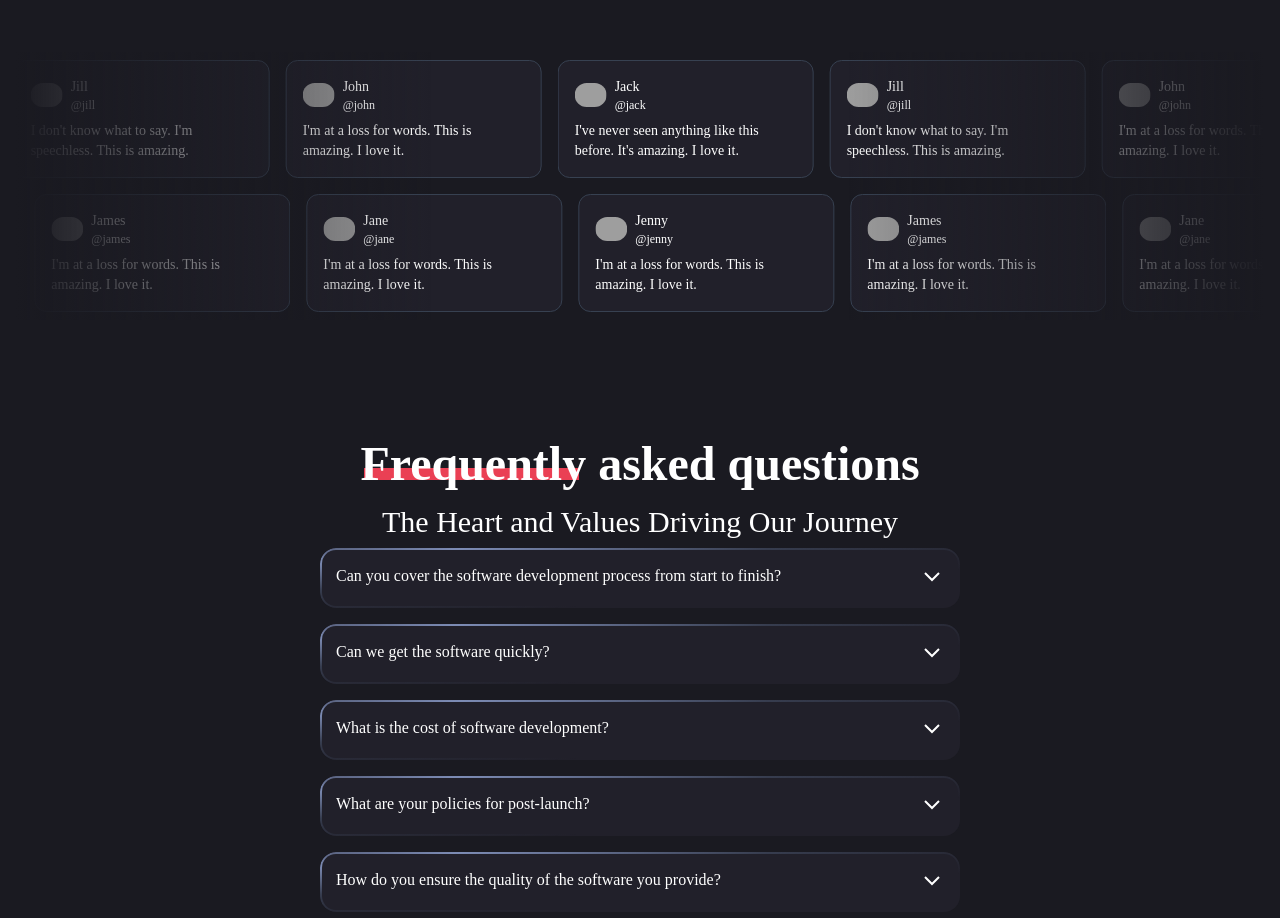
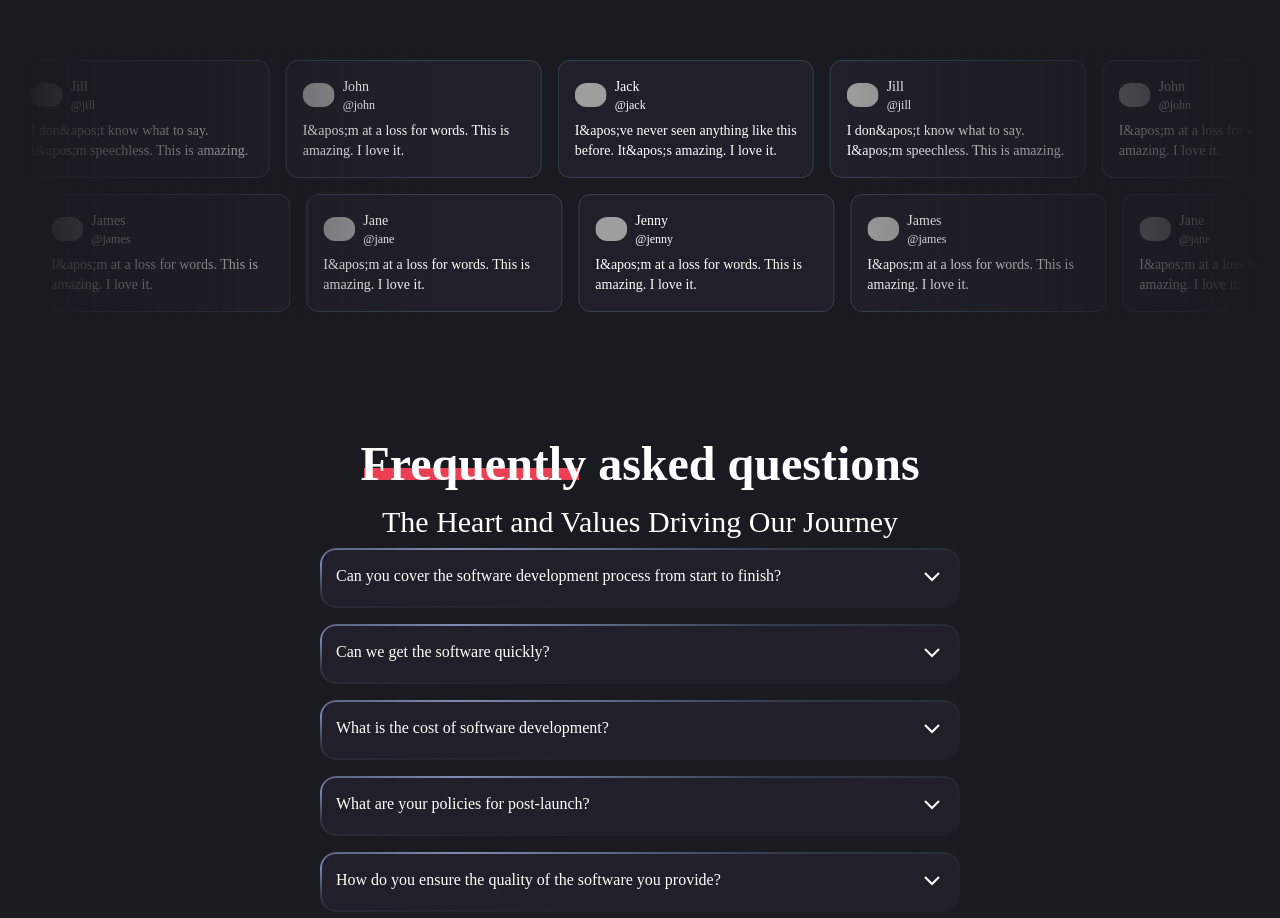
Before and after one commit to Alaa-Eldeyn/progo-website, a Next.js app: page / in a window 1280 px wide. Shown: the part 9514-10432 px from the top of the page. Built offline with nearby package versions, Linux system fonts and the light colour scheme; grey boxes are pictures that could not be loaded.

Commit message:
Fix HTML entity references in text content and update component imports for consistency

```diff
--- a/app/_components/Footer.tsx
+++ b/app/_components/Footer.tsx
@@ -12,10 +12,10 @@ const Footer = () => {
           <Logo />
           <p className="text-gray-400 text-sm my-6">
             A software development company specializing in providing innovative
-            and customized solutions to meet clients' needs, including designing
-            and developing applications and websites, as well as creating
-            integrated business systems. We strive to deliver quality and
-            efficiency to ensure the success of our clients' projects.
+            and customized solutions to meet clients&apos; needs, including
+            designing and developing applications and websites, as well as
+            creating integrated business systems. We strive to deliver quality
+            and efficiency to ensure the success of our clients&apos; projects.
           </p>
           <div className="flex items-center gap-3">
             <div className="w-10 h-[2px] mb-1.5 bg-white rounded-lg" />
--- a/app/_components/Roadmap.tsx
+++ b/app/_components/Roadmap.tsx
@@ -11,8 +11,8 @@ function Roadmap() {
             Define Needs and Details
           </p>
           <p className="text-[#718096]">
-            Identify the project's needs and outline all necessary details to
-            ensure tasks are executed clearly and systematically, achieving
+            Identify the project&apos;s needs and outline all necessary details
+            to ensure tasks are executed clearly and systematically, achieving
             objectives efficiently.
           </p>
         </div>
@@ -59,8 +59,8 @@ function Roadmap() {
           <p className="text-[#718096]">
             This stage focuses on creating user-friendly and visually appealing
             interfaces. It includes designing layouts, selecting styles, and
-            ensuring the best user experience that aligns with the project's
-            goals.
+            ensuring the best user experience that aligns with the
+            project&apos;s goals.
           </p>
         </div>
       ),
@@ -75,7 +75,7 @@ function Roadmap() {
           <p className="text-[#718096]">
             This phase involves turning designs into functional systems by
             writing clean, efficient, and scalable code to build the
-            application's core features and functionalities.
+            application&apos;s core features and functionalities.
           </p>
         </div>
       ),
--- a/app/_components/ui/Marquee.tsx
+++ b/app/_components/ui/Marquee.tsx
@@ -7,7 +7,7 @@ interface MarqueeProps {
   children?: React.ReactNode;
   vertical?: boolean;
   repeat?: number;
-  [key: string]: any;
+  [key: string]: unknown;
 }
 
 export function Marquee({
--- a/data/index.ts
+++ b/data/index.ts
@@ -228,37 +228,37 @@ export const reviews = [
   {
     name: "Jack",
     username: "@jack",
-    body: "I've never seen anything like this before. It's amazing. I love it.",
+    body: "I&apos;ve never seen anything like this before. It&apos;s amazing. I love it.",
     img: "https://avatar.vercel.sh/jack",
   },
   {
     name: "Jill",
     username: "@jill",
-    body: "I don't know what to say. I'm speechless. This is amazing.",
+    body: "I don&apos;t know what to say. I&apos;m speechless. This is amazing.",
     img: "https://avatar.vercel.sh/jill",
   },
   {
     name: "John",
     username: "@john",
-    body: "I'm at a loss for words. This is amazing. I love it.",
+    body: "I&apos;m at a loss for words. This is amazing. I love it.",
     img: "https://avatar.vercel.sh/john",
   },
   {
     name: "Jane",
     username: "@jane",
-    body: "I'm at a loss for words. This is amazing. I love it.",
+    body: "I&apos;m at a loss for words. This is amazing. I love it.",
     img: "https://avatar.vercel.sh/jane",
   },
   {
     name: "Jenny",
     username: "@jenny",
-    body: "I'm at a loss for words. This is amazing. I love it.",
+    body: "I&apos;m at a loss for words. This is amazing. I love it.",
     img: "https://avatar.vercel.sh/jenny",
   },
   {
     name: "James",
     username: "@james",
-    body: "I'm at a loss for words. This is amazing. I love it.",
+    body: "I&apos;m at a loss for words. This is amazing. I love it.",
     img: "https://avatar.vercel.sh/james",
   },
 ];
@@ -273,7 +273,7 @@ export const faq = [
   {
     id: 2,
     question: "Can we get the software quickly?",
-    answer: `Yes, you can get your software quickly. Depending on the project's size, we can deliver the Minimum Viable Product (MVP) within a timeframe ranging from one month to four months. Get in touch with us, and we'll meet your needs with professionalism and precision.`,
+    answer: `Yes, you can get your software quickly. Depending on the project&apos;s size, we can deliver the Minimum Viable Product (MVP) within a timeframe ranging from one month to four months. Get in touch with us, and we&apos;ll meet your needs with professionalism and precision.`,
   },
   {
     id: 3,
@@ -283,7 +283,7 @@ export const faq = [
   {
     id: 4,
     question: "What are your policies for post-launch?",
-    answer: `During the first 3 months after software deployment, our team does the following:<br>Responds to your inquiries and user questions, and resolves any user issues (if any).<br>Provides support related to incident management, configuration changes, and updates. After the initial 3-month period, and upon agreement, we offer continuous maintenance and upgrades for your software, in addition to providing on-demand support from Level 1 to Level 3. We have extensive experience in fostering long-term partnerships and ensuring our clients' long-term satisfaction.`,
+    answer: `During the first 3 months after software deployment, our team does the following:<br>Responds to your inquiries and user questions, and resolves any user issues (if any).<br>Provides support related to incident management, configuration changes, and updates. After the initial 3-month period, and upon agreement, we offer continuous maintenance and upgrades for your software, in addition to providing on-demand support from Level 1 to Level 3. We have extensive experience in fostering long-term partnerships and ensuring our clients&apos; long-term satisfaction.`,
   },
   {
     id: 5,
```
Also changed, not shown: app/_components/ui/Timeline.tsx (+1 -6 lines).
